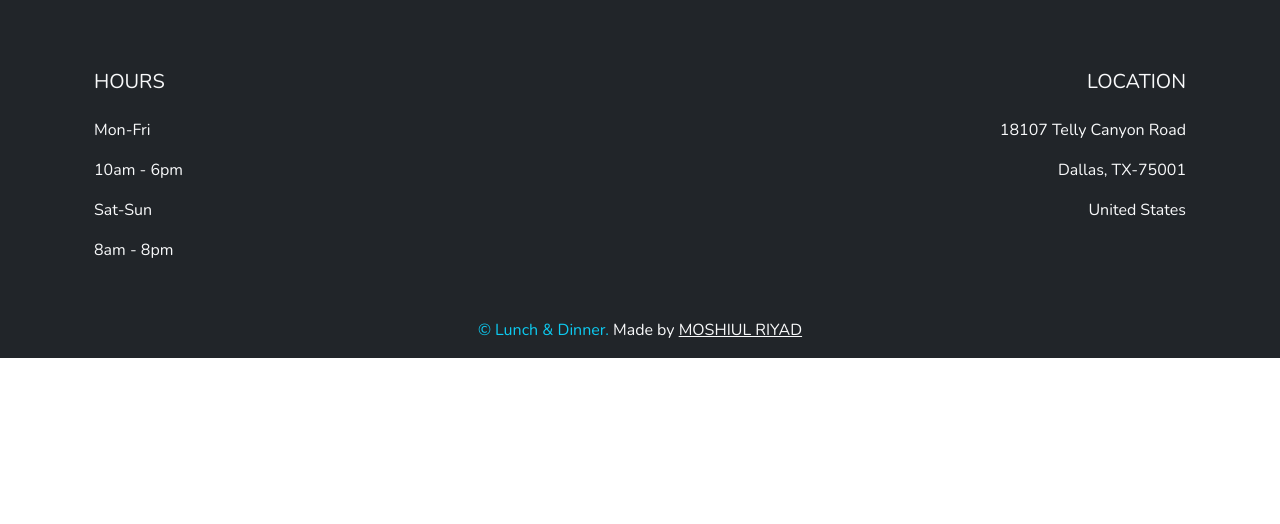
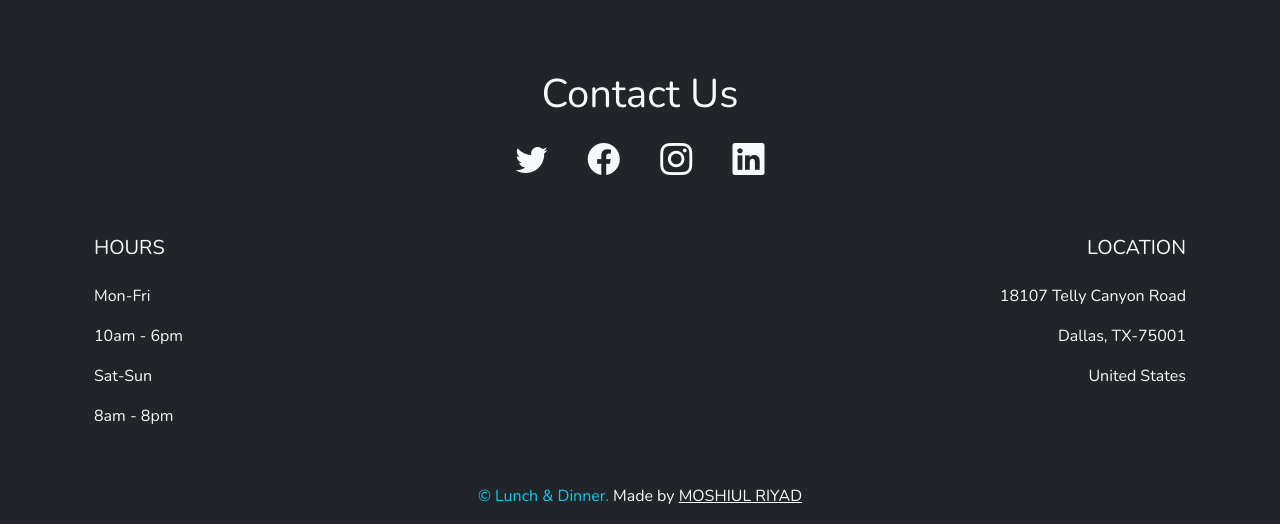
Before and after one commit to moshiul-riyad/lunchanddinner, a plain HTML site: page index.html in a window 1280 px wide. Shown: the part 5604-6128 px from the top of the page. Before the commit the page ends 5962 px from the top, so only its background shows below. Drawn offline with nearby package versions, Linux system fonts and the light colour scheme; a web font is replaced by a local one.

Commit message:
add social networks

```diff
--- a/index.html
+++ b/index.html
@@ -6,9 +6,10 @@
     <meta name="viewport" content="width=device-width, initial-scale=1.0">
     <title>Document</title>
     <link href="https://cdn.jsdelivr.net/npm/bootstrap@5.1.3/dist/css/bootstrap.min.css" rel="stylesheet" integrity="sha384-1BmE4kWBq78iYhFldvKuhfTAU6auU8tT94WrHftjDbrCEXSU1oBoqyl2QvZ6jIW3" crossorigin="anonymous">
+    <link rel="stylesheet" href="https://cdn.jsdelivr.net/npm/bootstrap-icons@1.3.0/font/bootstrap-icons.css">
     <link rel="preconnect" href="https://fonts.googleapis.com">
-<link rel="preconnect" href="https://fonts.gstatic.com" crossorigin>
-<link href="https://fonts.googleapis.com/css2?family=Dancing+Script:wght@400;700&family=Nunito:wght@300;400;700&family=The+Nautigal:wght@700&display=swap" rel="stylesheet">
+    <link rel="preconnect" href="https://fonts.gstatic.com" crossorigin>
+    <link href="https://fonts.googleapis.com/css2?family=Dancing+Script:wght@400;700&family=Nunito:wght@300;400;700&family=The+Nautigal:wght@700&display=swap" rel="stylesheet">
     <link rel="stylesheet" href="style.css">
 
 </head>
@@ -373,6 +374,14 @@
       <footer class="text-center text-lg-start">
 
         <div class="container p-4">
+          <h1 class="text-center pb-3">Contact Us</h1>
+          <h2 class="text-center pb-5">
+            <a href="#"><i class="bi bi-twitter text-light px-3"></i></a>
+            <a href="#"><i class="bi bi-facebook text-light px-3"></i></a>
+            <a href="#"><i class="bi bi-instagram text-light px-3"></i></a>
+            <a href="#"><i class="bi bi-linkedin text-light px-3"></i></a>
+          </h2>
+
 
           <div class="row">
 
```
